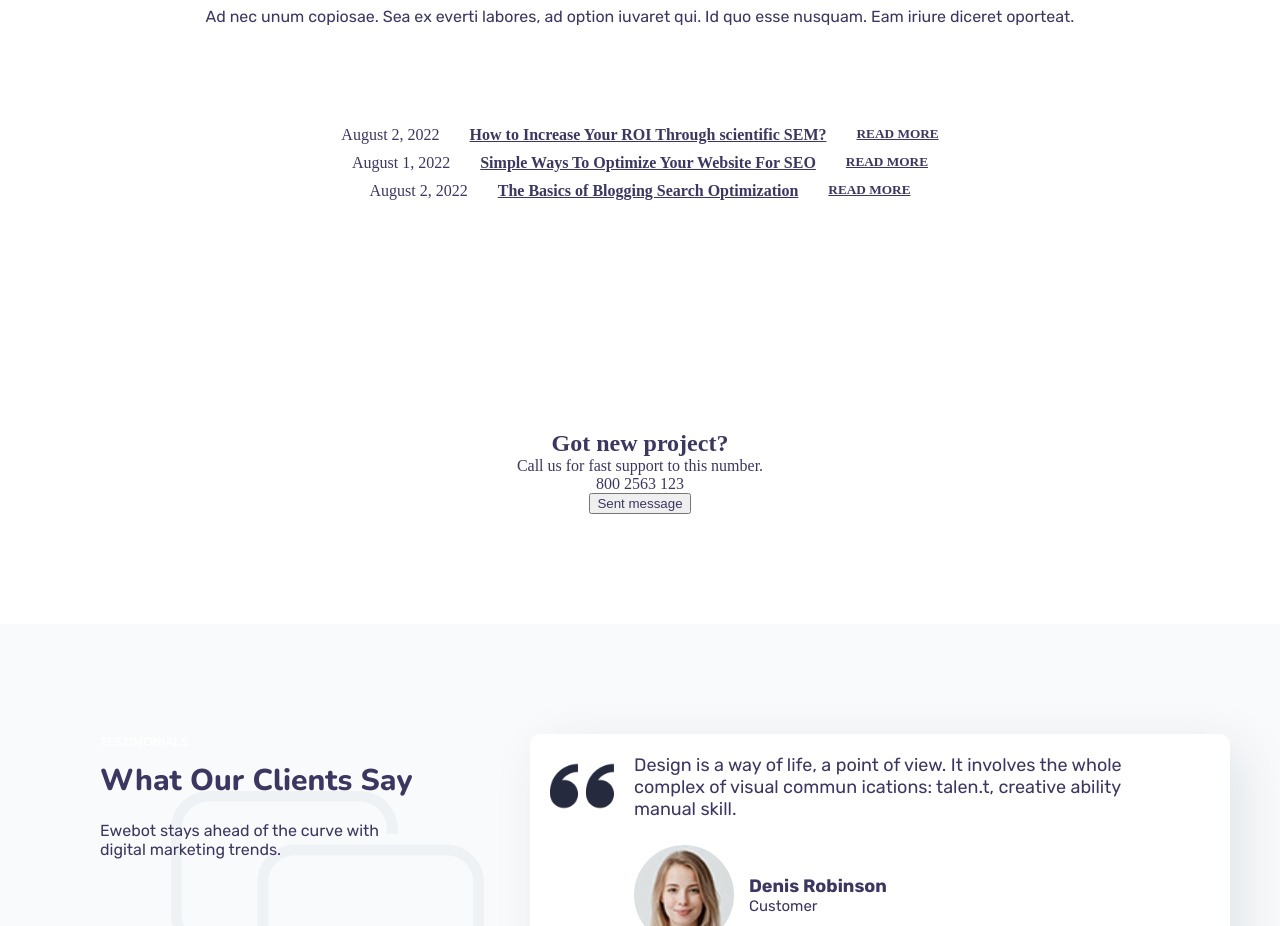
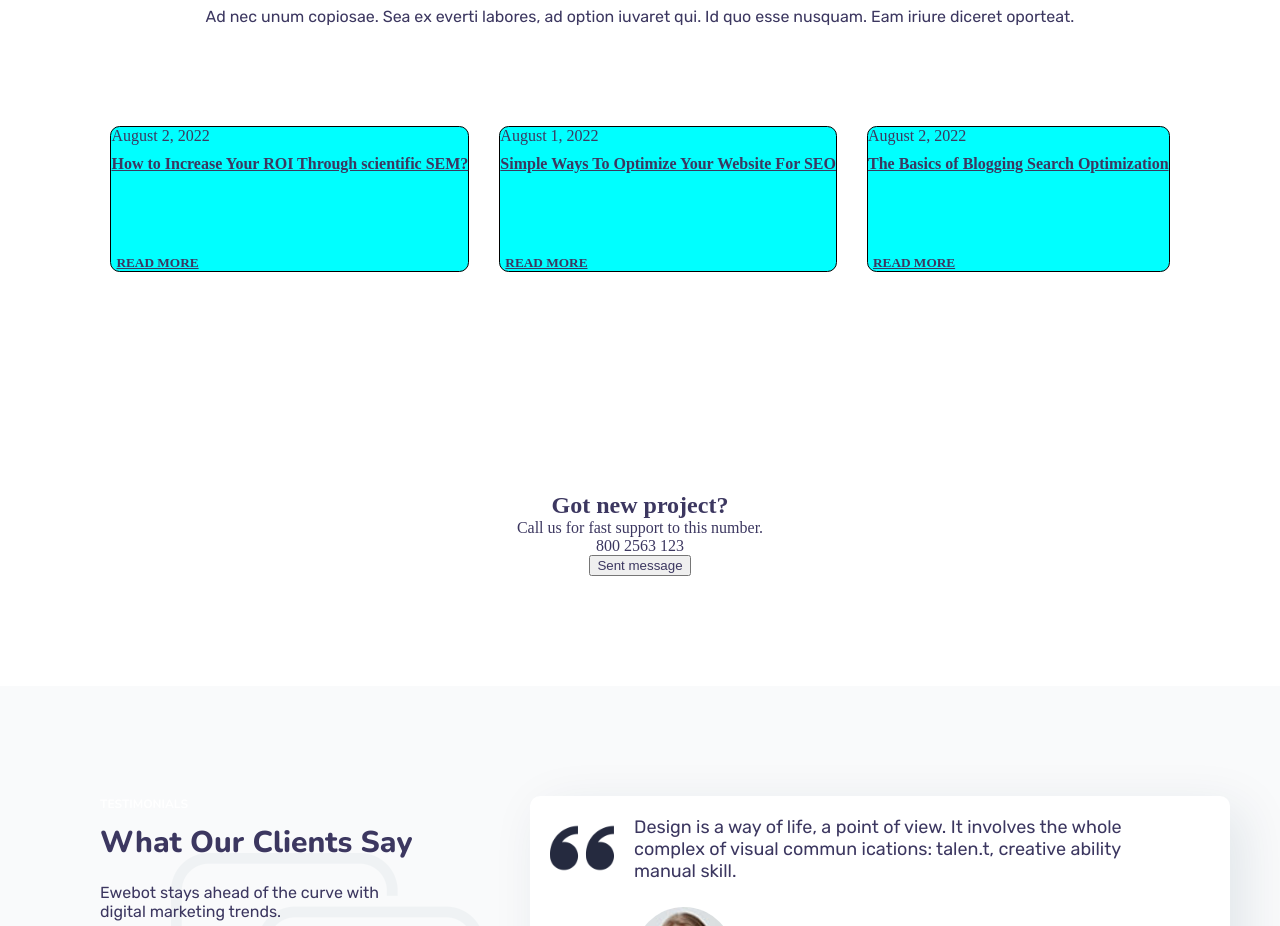
Before and after one commit to front-end-by-rimantas/43-grupe-portfolio-ewebot, a website: page index.html in a window 1280 px wide. Shown: the part 5692-6618 px from the top of the page. Drawn offline with nearby package versions, Linux system fonts and the light colour scheme.

Commit message:
blog update

```diff
--- a/css/pages/home.css
+++ b/css/pages/home.css
@@ -539,15 +539,28 @@ background: var(--violet-elements);
 /* get free seo analysis?: end */
 
 /* blog: start */
+
 .blog-title {
     text-align: center;
 }
-.blog-columns {
+
+.blog-columns-box {
     display: flex;
     gap:30px;
     flex-direction: row;
     justify-content: center;
 }
+
+.blog-columns {
+    border: solid 1px black;
+    border-radius: 0.6em;
+    background-color: aqua;
+}
+
+.blog-read-more {
+    padding: 82px 5px 0;
+}
+
 /* blog: end */
 
 /* got new project: start */
```
